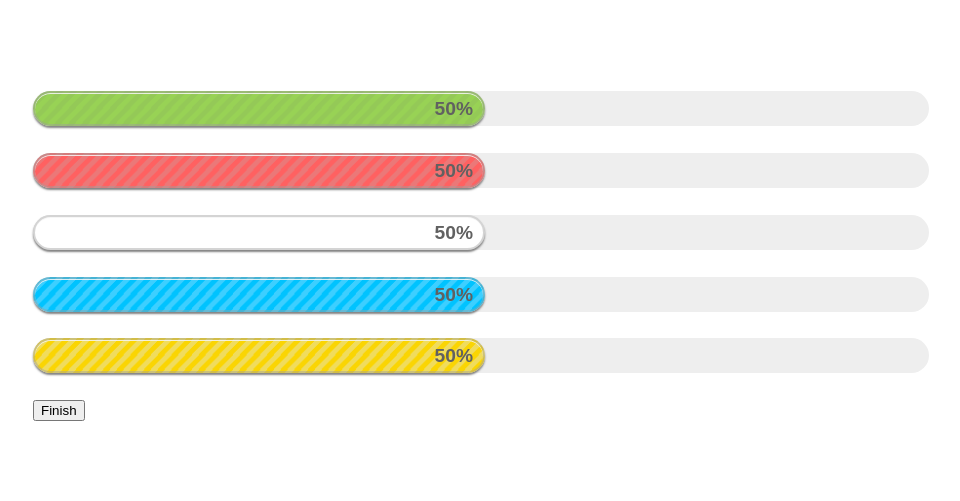
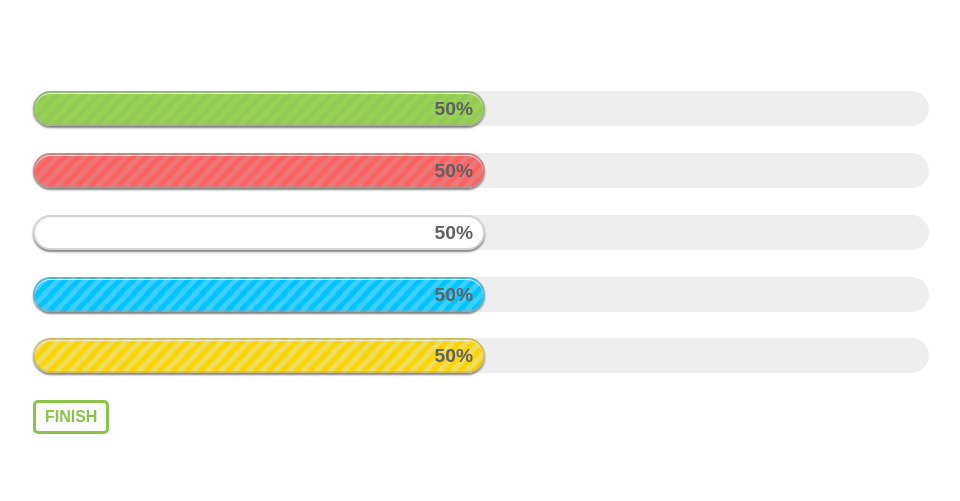
Before and after one commit to ritaPatrocinio/Progress-Bars, a plain HTML site: page index.html in a window 1280 px wide. Shown: the whole page, without its empty margins (159-1119 px from the left). Drawn offline with Linux system fonts and the light colour scheme.

Commit message:
code updade

```diff
--- a/resourses/CSS/index.css
+++ b/resourses/CSS/index.css
@@ -58,3 +58,16 @@ p {
     background-image: linear-gradient(133deg, rgb(0, 195, 255) 25%, #3dcfff 25%, #3dcfff 50%, rgb(0, 195, 255) 50%, rgb(0, 195, 255) 75%, #3dcfff 75%, #3dcfff 100%);
     background-size: 13.67px 14.66px;
 }
+
+button {
+    color: #8bc34a;
+    border: 3px solid #8bc34a;
+    border-radius: 5px;
+    background: #fafafa;
+    font-size: 100%;
+    text-transform: uppercase;
+    padding: 5px 1%;
+    font-family: Arial, Helvetica, sans-serif;
+    cursor: pointer;
+    font-weight: 600;
+}
```
